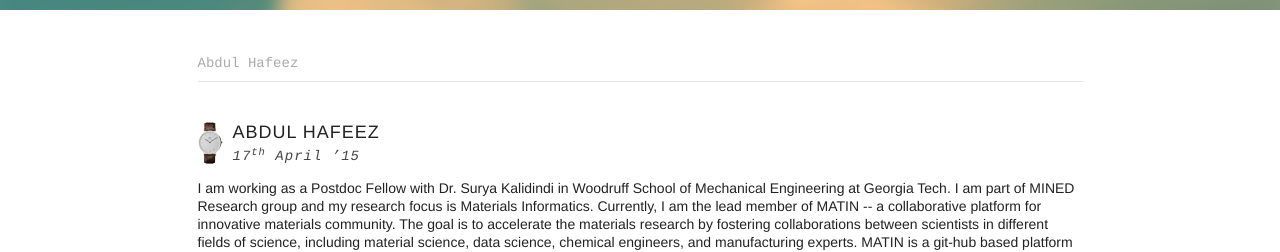
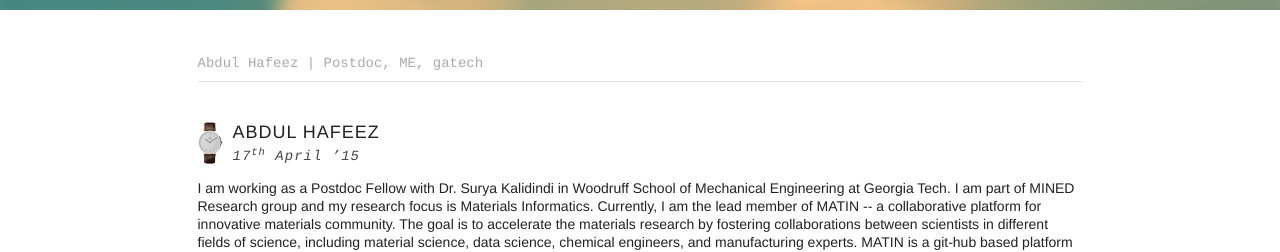
Before and after one commit to ahafeez7/ahafeez7.github.io, a Jekyll site: the page built from index.html, in a window 1280 px wide. Shown: the top 252 px of the page. Built offline with Jekyll 4.4.1, drawn with Linux system fonts in a browser that asks for light colours; the list of posts is cut into pages by our own code.

Commit message:
Update _config.yml
update subtitle

```diff
--- a/_config.yml
+++ b/_config.yml
@@ -1,6 +1,6 @@
 # Site settings
 title:
-subtitle: "Abdul Hafeez"
+subtitle: "Abdul Hafeez | Postdoc, ME, gatech"
 email: ahafeez@me.gatech.edu
 description: "Computer Scientist - To accelerate collaboration at the intersection of materials science and data sceince"
 baseurl: ""
```
